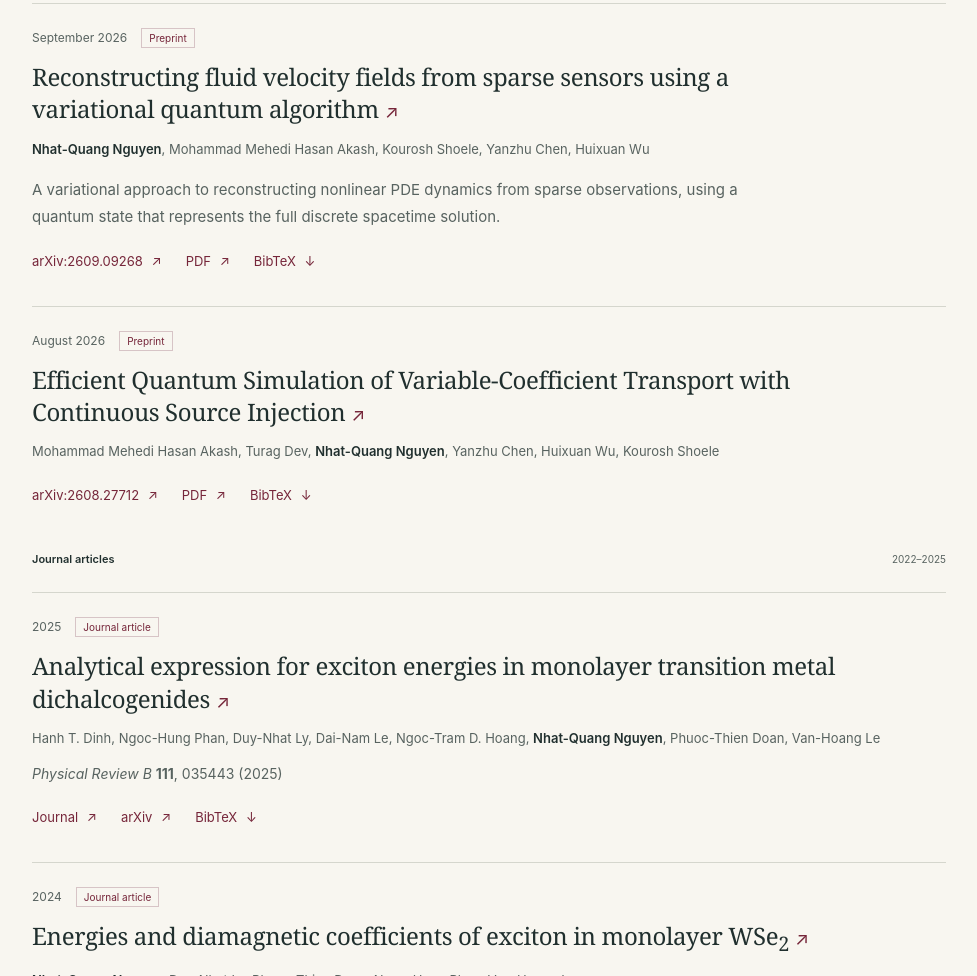
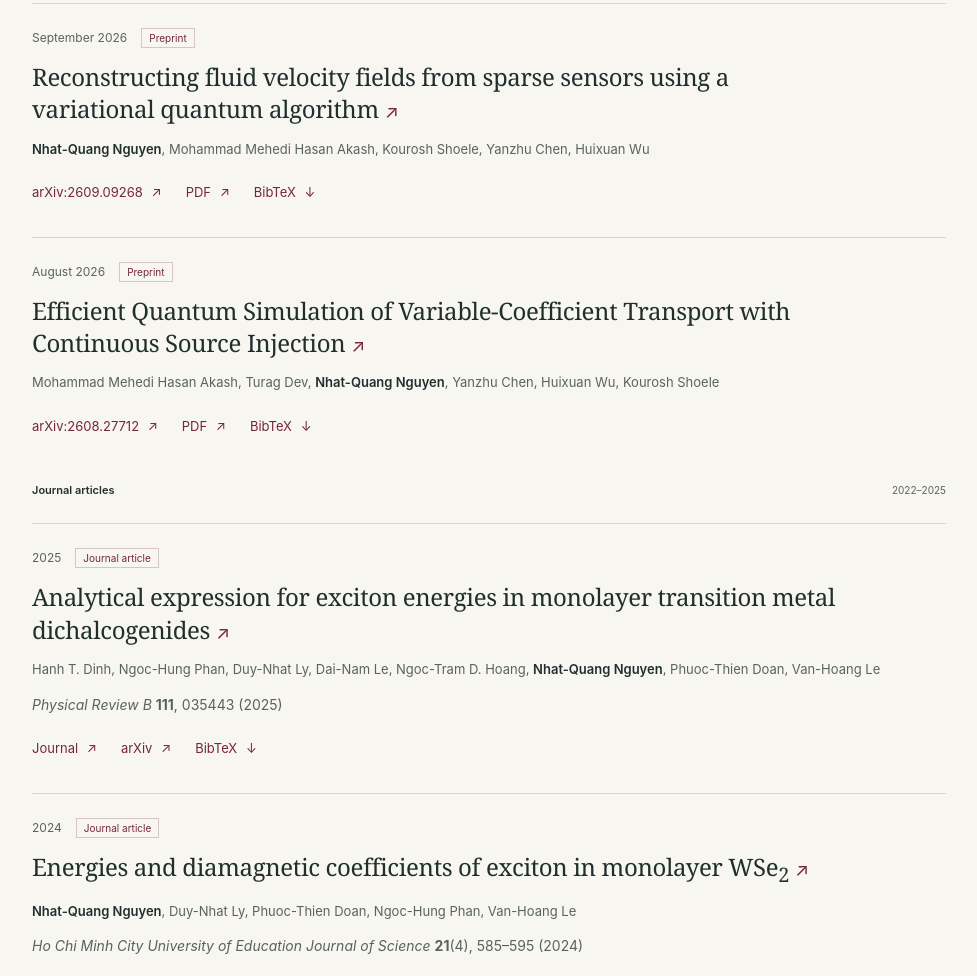
Before and after one commit to nhatquang-nguyen/nhatquang-nguyen.github.io, a plain HTML site: page index.html in a window 1280 px wide. Shown: the part 3025-4001 px from the top of the page, without its empty margins (278-1255 px from the left). Drawn offline with Linux system fonts and the light colour scheme.

Commit message:
Remove the descriptive blurb from the fluid reconstruction preprint listing

```diff
--- a/index.html
+++ b/index.html
@@ -134,7 +134,6 @@
           <div class="paper-meta"><span>September 2026</span><span class="paper-type">Preprint</span></div>
           <h3><a href="https://arxiv.org/abs/2609.09268">Reconstructing fluid velocity fields from sparse sensors using a variational quantum algorithm <span aria-hidden="true">↗</span></a></h3>
           <p class="authors"><strong>Nhat-Quang Nguyen</strong>, Mohammad Mehedi Hasan Akash, Kourosh Shoele, Yanzhu Chen, Huixuan Wu</p>
-          <p class="paper-description">A variational approach to reconstructing nonlinear PDE dynamics from sparse observations, using a quantum state that represents the full discrete spacetime solution.</p>
           <div class="paper-links"><a href="https://arxiv.org/abs/2609.09268">arXiv:2609.09268 <span aria-hidden="true">↗</span></a><a href="https://arxiv.org/pdf/2609.09268">PDF <span aria-hidden="true">↗</span></a><a href="citations/fluid-reconstruction.bib" download>BibTeX <span aria-hidden="true">↓</span></a></div>
         </article>
         <article class="paper">
```
